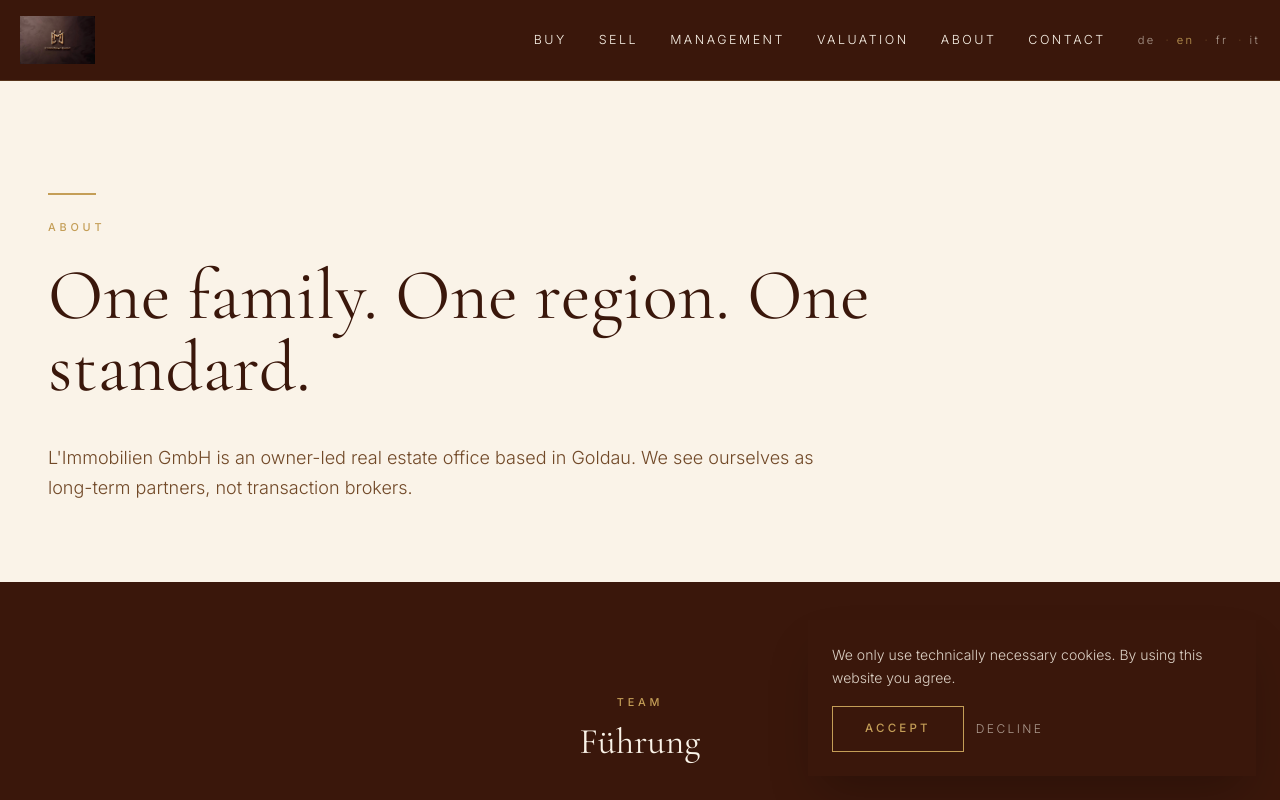
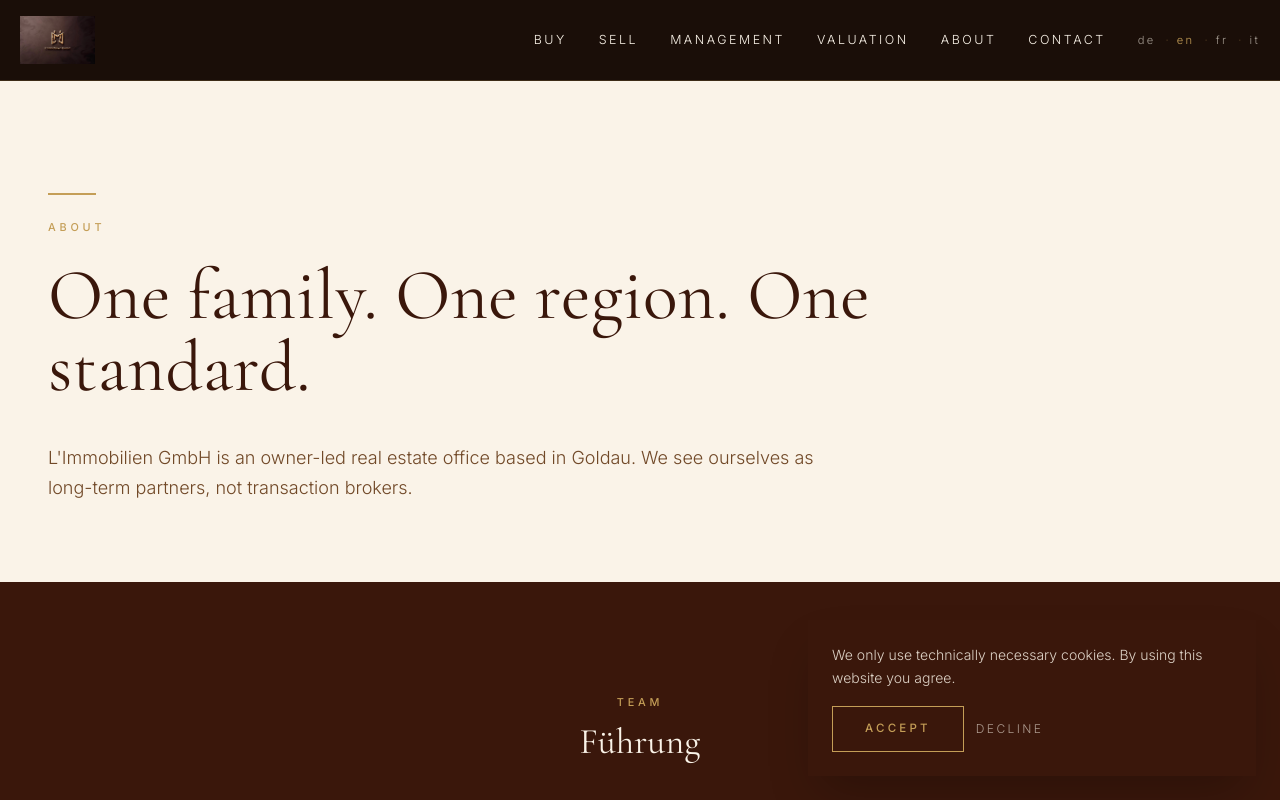
Before and after one commit to berryahm/limmobilien-gmbh, a Next.js app: page /en/ueber-uns in a window 1280 px wide. Shown: the top 800 px of the page. Built offline with nearby package versions, Linux system fonts and the light colour scheme.

Commit message:
Header: Tieferes Braun #1a0e08 passend zum Logo-Hintergrund – keine sichtbare Naht mehr

```diff
--- a/src/components/Header.tsx
+++ b/src/components/Header.tsx
@@ -20,7 +20,7 @@ export default function Header({ locale, dict }: { locale: Locale; dict: Diction
 
   return (
     <>
-      <header className="sticky top-0 z-40" style={{ background: "#3a170b", borderBottom: "1px solid rgba(196,158,87,0.2)" }}>
+      <header className="sticky top-0 z-40" style={{ background: "#1a0e08", borderBottom: "1px solid rgba(196,158,87,0.2)" }}>
         <div className="max-w-[1400px] mx-auto px-5 h-20 flex items-center justify-between">
           {/* Logo */}
           <Link href={base} className="flex items-center shrink-0" aria-label={`${dict.brand} ${dict.brandSuffix}`}>
@@ -58,7 +58,7 @@ export default function Header({ locale, dict }: { locale: Locale; dict: Diction
             position: "fixed",
             inset: 0,
             zIndex: 9999,
-            background: "#3a170b",
+            background: "#1a0e08",
             display: "flex",
             flexDirection: "column",
             alignItems: "center",
```
